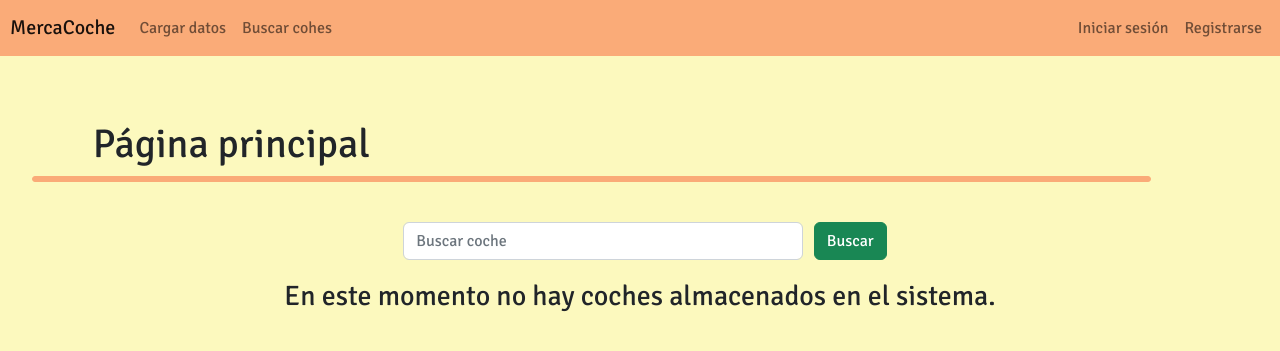
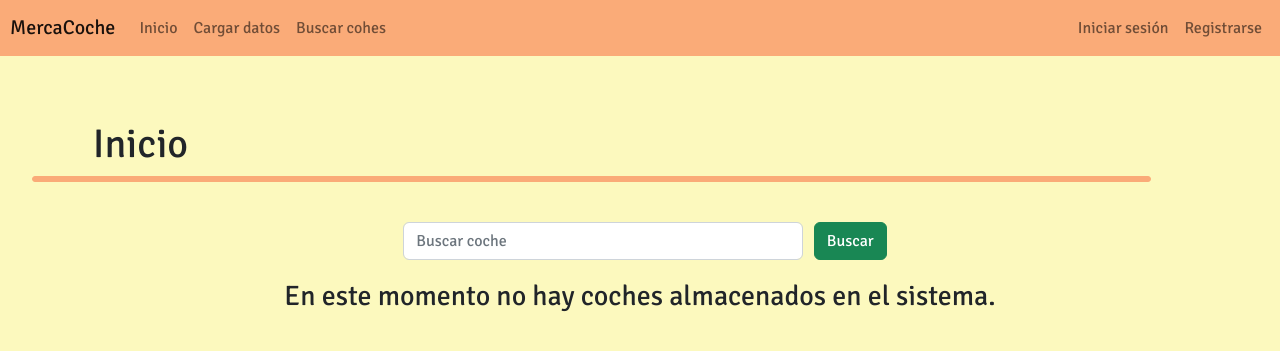
Before and after one commit to migromarj/MercaCoche, a Django app: page / in a window 1280 px wide. Shown: the top 351 px of the page. Run offline with Django 4.2, Linux system fonts and the light colour scheme.

Commit message:
refactor(#021): Refactor code associated with templates

```diff
--- a/main/templates/components/car_list.html
+++ b/main/templates/components/car_list.html
@@ -1,8 +1,7 @@
-<head>
+{% block head %}
 {% load static %}
 <link rel="stylesheet" type="text/css" href="{% static 'styles/car.css' %}">
-    <meta name="viewport" content="width=device-width, initial-scale=1">
-</head>
+{% endblock %}
 
 <body>
     <h1 class="title">
@@ -10,7 +9,7 @@
     </h1>
     <hr class="line-break">
 
-    {% if title == "Página principal"%}
+    {% if title == "Inicio"%}
     <div>
         <form action="{% url 'search_car_by_title' %}" method="POST" class="form-search">
             {% csrf_token %}
@@ -50,6 +49,7 @@
     </div>
     <hr class="line-break">
     {% endif %}
+
     <div class="cars-container">
         {% if cars %}
         {% for c in cars %}
@@ -59,8 +59,9 @@
         <h3 class="no-car-text">{{ message }}</h3>
         {% endif %}
     </div>
+
     <div class="pagination-container">
-    {% if title == "Página principal" and cars %}
+        {% if title == "Inicio" and cars %}
         {% if cars.has_previous %}
         <a href="?page={{ cars.previous_page_number }}&title_searched={{ title_searched }}" class="pagination-text">Anterior</a>
         {% endif %}
@@ -79,8 +80,8 @@
         <a href="?page={{ cars.next_page_number }}&title_searched={{ title_searched }}" class="pagination-text">Siguiente</a>
         {% endif %}
         {% endif %}
+
         {% if title == "Coches por características" and cars %}
-
         {% if cars.has_previous %}
         <a href="?page={{ cars.previous_page_number }}&brand={{ selected_brand }}&province={{ selected_province }}&fuel={{ selected_fuel }}&color={{ selected_color }}&seat={{ selected_seats }}&order={{ selected_order }}&km_min={{ selected_km_min }}&km_max={{ selected_km_max }}&spot_price-min={{ selected_price_min }}&spot_price-max={{ selected_price_max }}&power_min={{ selected_power_min }}&power_max={{ selected_power_max }}" class="pagination-text">Anterior</a>
         {% endif %}
@@ -98,8 +99,8 @@
         {% if cars.has_next %}
         <a href="?page={{ cars.next_page_number }}&brand={{ selected_brand }}&province={{ selected_province }}&fuel={{ selected_fuel }}&color={{ selected_color }}&seat={{ selected_seats }}&order={{ selected_order }}&km_min={{ selected_km_min }}&km_max={{ selected_km_max }}&spot_price-min={{ selected_price_min }}&spot_price-max={{ selected_price_max }}&power_min={{ selected_power_min }}&power_max={{ selected_power_max }}" class="pagination-text">Siguiente</a>
         {% endif %}
+        {% endif %}
 
-    {% endif %}
         {% if title == "Coches favoritos" and cars %}
         {% if cars.has_previous %}
         <a href="?page={{ cars.previous_page_number }}" class="pagination-text">Anterior</a>
--- a/main/templates/components/form_select.html
+++ b/main/templates/components/form_select.html
@@ -6,6 +6,7 @@
         {% else %}
         <option value="anyone">Cualquiera</option>
         {% endif %}
+
         {% for i in items %}
         {% if selected == i %}
         <option value="{{ i }}" selected>{{ i|title }}</option>
--- a/main/templates/components/navbar.html
+++ b/main/templates/components/navbar.html
@@ -1,5 +1,7 @@
+{% block head %}
 {% load static %}
 <link rel="stylesheet" type="text/css" href="{% static 'styles/navbar.css' %}">
+{% endblock %}
 
 <nav class="navbar navbar-expand-lg navbar-light">
     <a class="navbar-brand" href="/">MercaCoche</a>
@@ -10,6 +12,9 @@
     <div class="collapse navbar-collapse" id="navbarSupportedContent">
         <ul class="navbar-nav mr-auto">
             <li class="nav-item">
+                <a class="nav-link" href="/">Inicio</a>
+            </li>
+            <li class="nav-item">
                 <a class="nav-link" href="/load_data">Cargar datos</a>
             </li>
             <li class="nav-item">
@@ -19,6 +24,7 @@
         <div class="buttons-line">
             <hr>
         </div>
+
         {% if user.is_authenticated %}
         <ul class="navbar-nav auth-buttons">
             <li class="nav-item dropdown">
@@ -44,5 +50,6 @@
             </li>
         </ul>
         {% endif %}
+
     </div>
 </nav>
--- a/main/templates/index.html
+++ b/main/templates/index.html
@@ -1,10 +1,9 @@
 {% extends 'master.html' %}
 
-{% block titulo %} Página inicial {% endblock %}
+{% block title %} Inicio {% endblock %}
 
-{% block contenido %}
-		<div class="car-list-wrapper">
-			{% include "components/car_list.html" with title="Página principal" cars=cars message="En este momento no hay coches almacenados en el sistema." %}
-		</div>
-
+{% block content %}
+<div class="car-list-wrapper">
+	{% include "components/car_list.html" with title="Inicio" cars=cars message="En este momento no hay coches almacenados en el sistema." %}
+</div>
 {% endblock %}
--- a/main/templates/master.html
+++ b/main/templates/master.html
@@ -5,15 +5,12 @@
 
 <head>
     <meta charset='utf-8'>
-
+    <meta name="viewport" content="width=device-width, initial-scale=1">
 
     <!-- Bootstrap -->
-    <link href="https://cdn.jsdelivr.net/npm/bootstrap@5.2.2/dist/css/bootstrap.min.css" rel="stylesheet"
-        integrity="sha384-Zenh87qX5JnK2Jl0vWa8Ck2rdkQ2Bzep5IDxbcnCeuOxjzrPF/et3URy9Bv1WTRi" crossorigin="anonymous">
+    <link href="https://cdn.jsdelivr.net/npm/bootstrap@5.2.2/dist/css/bootstrap.min.css" rel="stylesheet" integrity="sha384-Zenh87qX5JnK2Jl0vWa8Ck2rdkQ2Bzep5IDxbcnCeuOxjzrPF/et3URy9Bv1WTRi" crossorigin="anonymous">
     <link rel="stylesheet" href="https://cdn.jsdelivr.net/npm/bootstrap-icons@1.10.2/font/bootstrap-icons.css">
-    <script src="https://cdn.jsdelivr.net/npm/bootstrap@5.2.2/dist/js/bootstrap.bundle.min.js"
-        integrity="sha384-OERcA2EqjJCMA+/3y+gxIOqMEjwtxJY7qPCqsdltbNJuaOe923+mo//f6V8Qbsw3"
-        crossorigin="anonymous"></script>
+    <script src="https://cdn.jsdelivr.net/npm/bootstrap@5.2.2/dist/js/bootstrap.bundle.min.js" integrity="sha384-OERcA2EqjJCMA+/3y+gxIOqMEjwtxJY7qPCqsdltbNJuaOe923+mo//f6V8Qbsw3" crossorigin="anonymous"></script>
 
     <!-- Google Fonts -->
 
@@ -30,6 +27,8 @@
     {% load static %}
     <link rel="stylesheet" type="text/css" href="{% static 'styles/master.css' %}">
 
+    <title>{% block title %}{% endblock %}</title>
+
     {% block head %}{% endblock %}
 
 </head>
@@ -37,8 +36,7 @@
 <body>
     {% include "components/navbar.html" %}
 
-    {% block contenido %} {% endblock %}
-
+    {% block content %} {% endblock %}
 </body>
 
 </html>
--- a/main/templates/registration/login.html
+++ b/main/templates/registration/login.html
@@ -3,12 +3,11 @@
 {% block head %}
 {% load static %}
 <link rel="stylesheet" type="text/css" href="{% static 'styles/login.css' %}">
-<meta name="viewport" content="width=device-width, initial-scale=1">
 {% endblock %}
 
-{% block titulo %} Inicio de sesión {% endblock %}
+{% block title %} Inicio de sesión {% endblock %}
 
-{% block contenido %}
+{% block content %}
 
 <div class="login-wrapper">
     <h1 class="title">
--- a/static/styles/car.css
+++ b/static/styles/car.css
@@ -90,7 +90,6 @@ hr.line-break {
     min-width: 200px;
     display: block;
     background-color: #e7ddbe;
-    cursor: pointer;
     text-decoration: none;
 }
 
```
Also changed, not shown: main/templates/car_details.html (+45 -21 lines), main/templates/components/car_card.html (+3 -4 lines), main/templates/favorite_cars.html (+5 -6 lines), main/templates/recommend_cars.html (+5 -6 lines), main/templates/registration/register.html (+5 -6 lines), main/templates/specific_cars.html (+5 -6 lines). Lines whose indentation alone changed are shown as unchanged.
